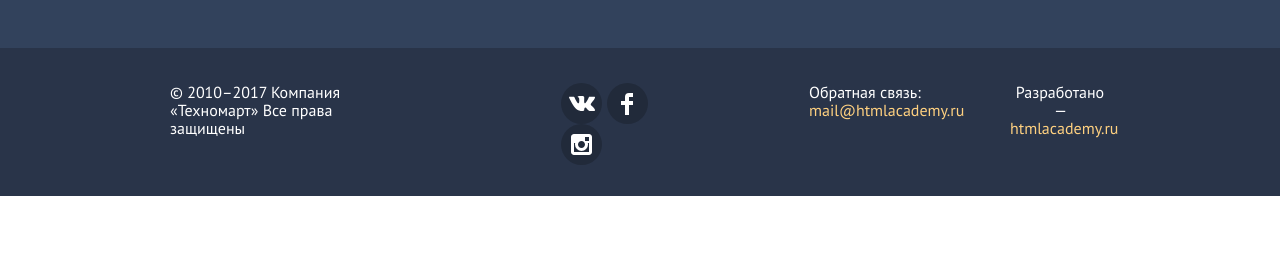
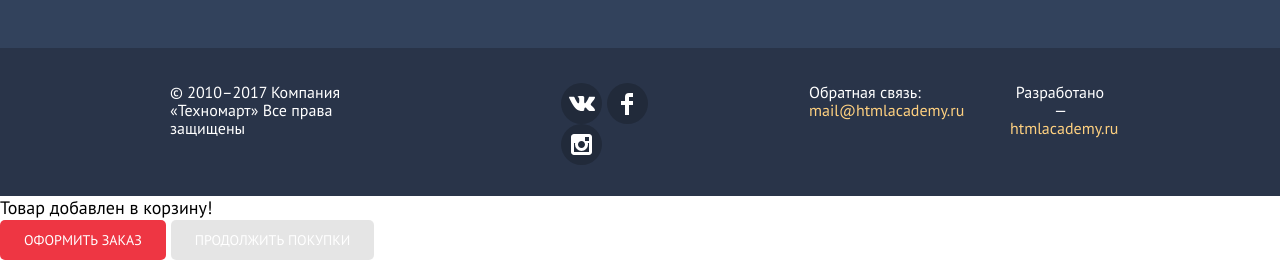
Before and after one commit to NovikovVV/329499-technomart, a plain HTML site: page catalog.html in a window 1280 px wide. Shown: the part 2169-2429 px from the top of the page. Before the commit the page ends 2365 px from the top, so only its background shows below. Drawn offline with Linux system fonts and the light colour scheme; a web font is replaced by a local one.

Commit message:
Разметка всплывающего окна

```diff
--- a/catalog.html
+++ b/catalog.html
@@ -397,11 +397,14 @@
       </div>
     </div>
   </footer>
-  <div class="add-in-cart  close">
-    <span class="popup-text">Товар добавлен в корзину!</span>
-    <a class="btn  red" href="#">Оформить заказ</a>
-    <a class="btn  continue" href="#">Продолжить покупки</a>
-  </div>
+	<div class="cart-popup">
+	  <span class="close"></span>
+	  <span class="cart-popup__title">Товар добавлен в корзину!</span>
+		<div class="cart-popup__actions">
+		  <a class="btn  red" href="#">Оформить заказ</a>
+		  <a class="btn" href="#">Продолжить покупки</a>
+		</div>
+	</div>
   <script src="js/script.js"></script>
 </body>
 
```
